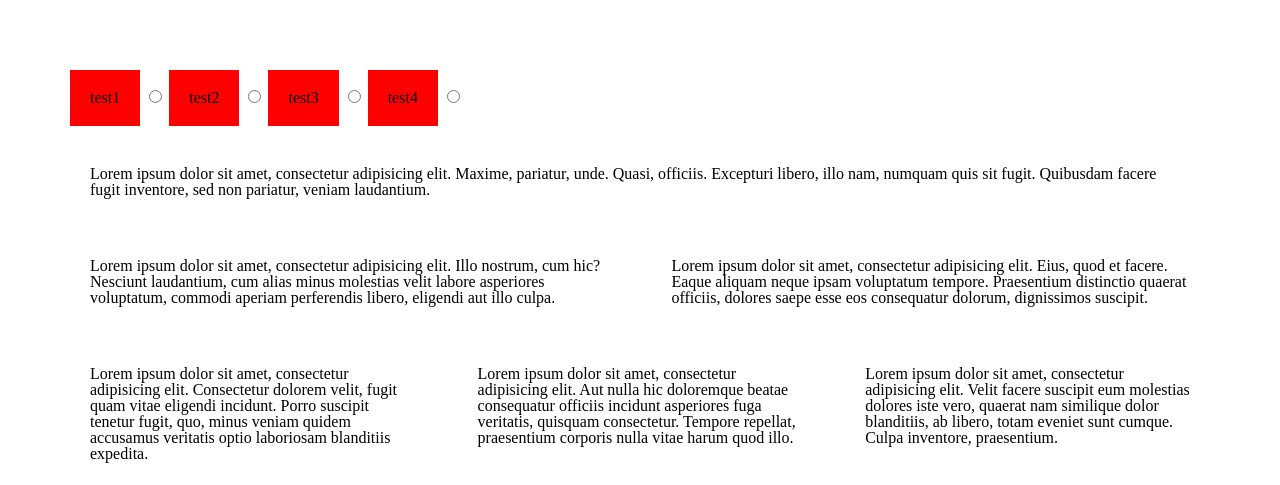
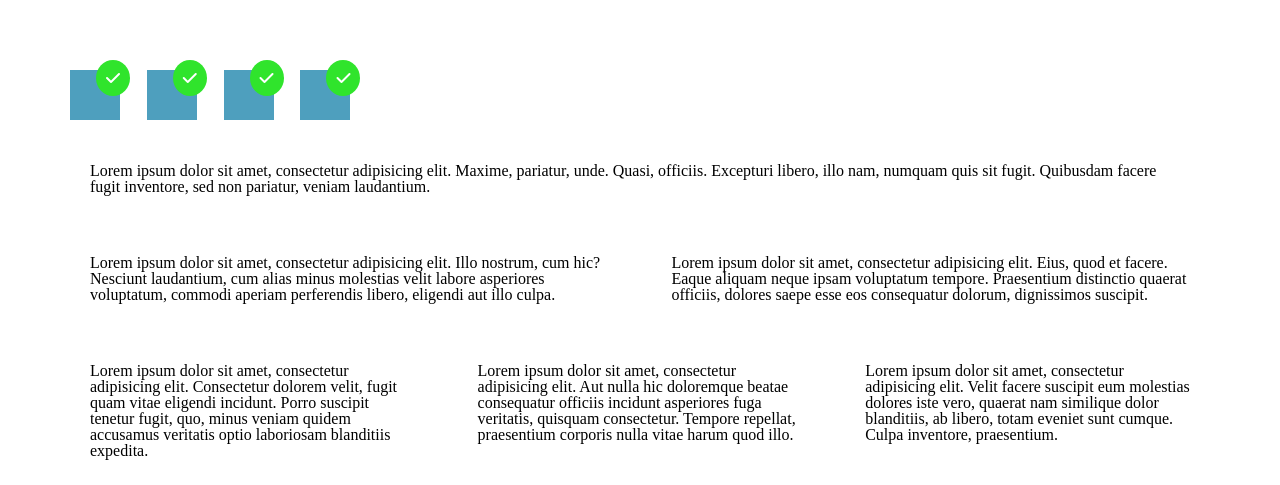
Before and after one commit to magdalenarudnicka/Grid-System-training, a plain HTML site: page index.html in a window 1280 px wide. Shown: the part 330-815 px from the top of the page. Drawn offline with Linux system fonts and the light colour scheme.

Commit message:
add check boxes

```diff
--- a/index.html
+++ b/index.html
@@ -3,7 +3,8 @@
 <head>
 	<meta charset="UTF-8">
 	<title>Document</title>
-	<link rel="stylesheet" href="main.css">
+	<link rel="stylesheet" href="http://fontawesome.io/assets/font-awesome/css/font-awesome.css">
+    <link rel="stylesheet" href="main.css">
 	<link rel="stylesheet" href="grid.css">
 </head>
 <body>
@@ -19,17 +20,21 @@
     <div class="wrapper">
 
        <div id="animal-selector">
-         <label for="test1">test1</label>
          <input type="radio" name="test" id="test1">
+         <label for="test1"><i class="fa fa-check" aria-hidden="true"></i>
+</label>
 
-         <label for="test2">test2</label>
          <input type="radio" name="test" id="test2">
+         <label for="test2"><i class="fa fa-check" aria-hidden="true"></i>
+</label>
 
-         <label for="test3">test3</label>
          <input type="radio" name="test" id="test3">
+         <label for="test3"><i class="fa fa-check" aria-hidden="true"></i>
+</label>
 
-         <label for="test4">test4</label>
          <input type="radio" name="test" id="test4">
+         <label for="test4"><i class="fa fa-check" aria-hidden="true"></i>
+</label>
        </div>
 
        <div class="row">
--- a/main.css
+++ b/main.css
@@ -10,12 +10,33 @@ html,body,div,span,applet,object,iframe,h1,h2,h3,h4,h5,h6,p,blockquote,pre,a,abb
     height: 400px;
 }
 
-#animal-selector label {
-	display: inline-block;
-	padding: 20px;
+input {
+	display: none;
+}
+
+#animal-selector input:checked + label {
 	background: red;
 }
 
+#animal-selector label {
+	position: relative;
+	display: inline-block;
+	margin: 0 2% 0 0;
+	background: #4e9fbe;
+	width: 50px;
+	height: 50px;
+}
+
+#animal-selector label i {
+	position: absolute;
+	right: -10px;
+	top: -10px;
+	padding: 10px;
+	border-radius: 50%;
+	background: #30e42c;
+	color: #fff;
+}
+
 #animal-selector label:hover {
-	background-color: green;
+	background-color: #d3e7fa;
 }
```
